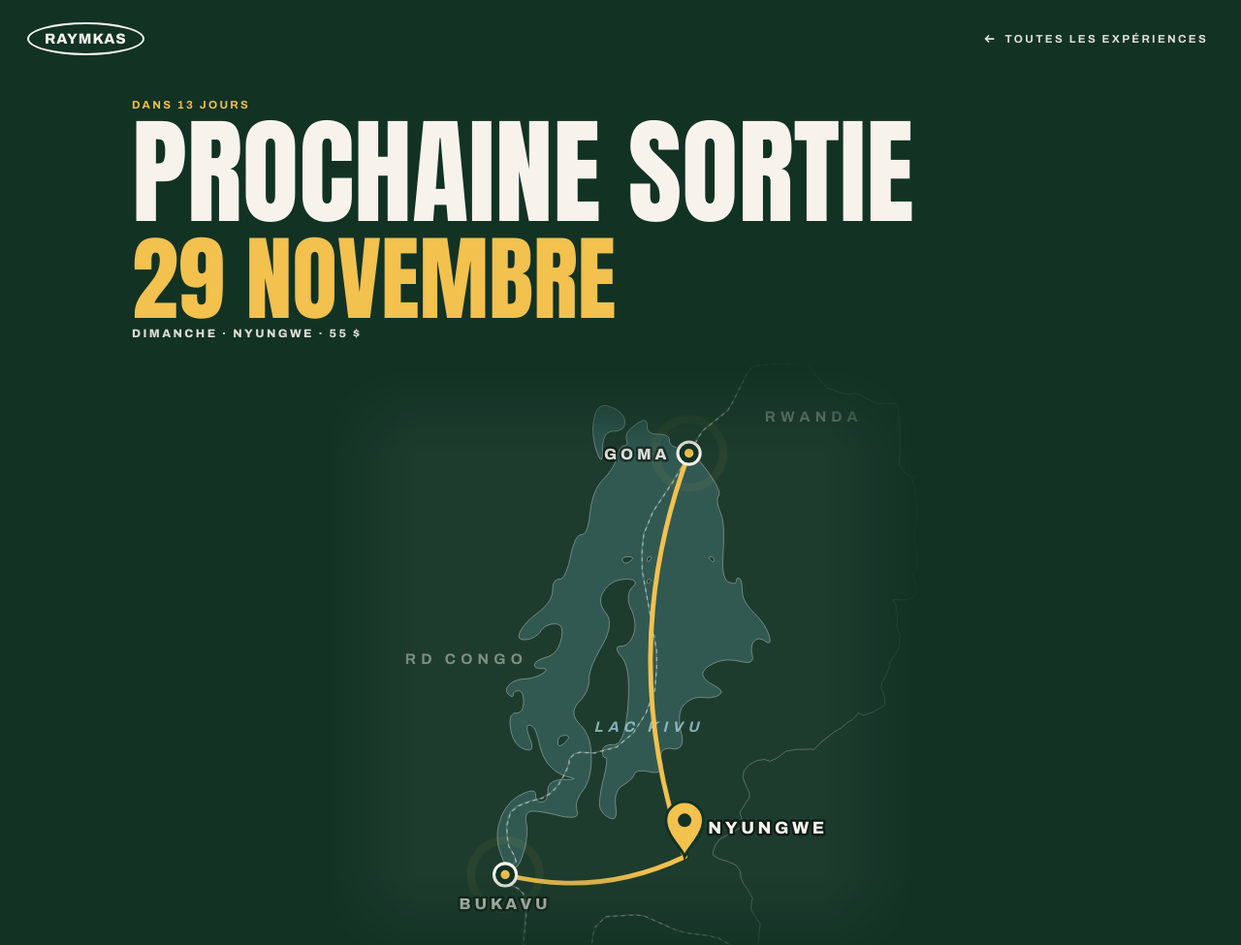
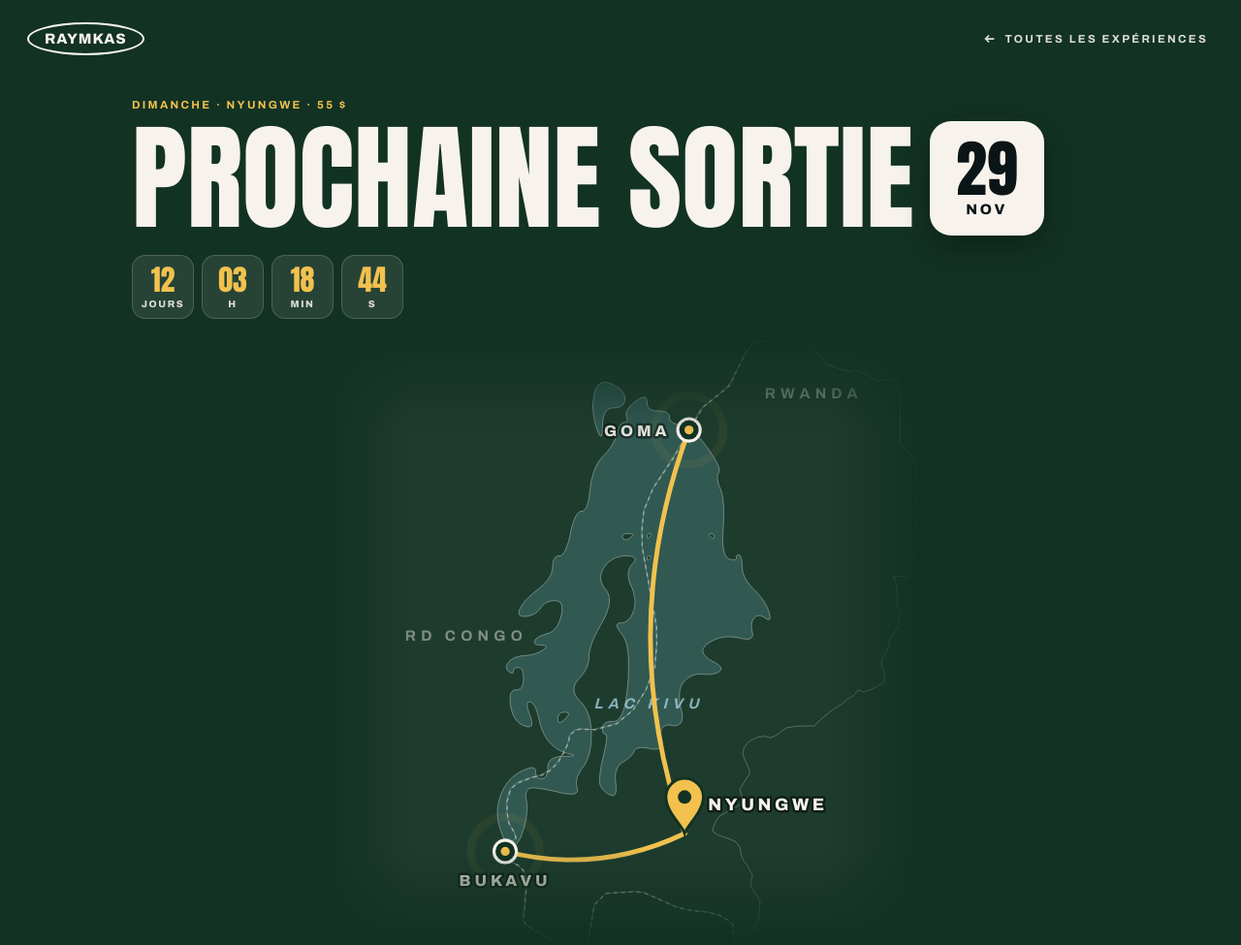
Before and after one commit to RossvieCode/raymkas, a plain HTML site: page prochaine-sortie.html in a window 1280 px wide. Shown: the top 975 px of the page at 97% size. Drawn offline with Linux system fonts and the light colour scheme; animation ran at ten frames a second.

Commit message:
Kashusha (5e expérience, départ Bukavu), bouton jaune « Prochaine sortie » dans le hero, badge 29 NOV + compte à rebours, depuis avril
Co-Authored-By: Claude Opus 5.5 <noreply@anthropic.com>

```diff
--- a/css/style.css
+++ b/css/style.css
@@ -354,9 +354,19 @@ footer .caps{margin-top:16px;font-size:11px;color:var(--muted)}
 @media (min-width:600px){.s-top{padding-left:28px;padding-right:28px}}
 .s-head{padding-top:36px}
 .s-head h1{font-size:clamp(52px,15vw,120px);line-height:.88;margin-top:10px}
-.s-date{display:flex;flex-direction:column;gap:6px;margin-top:14px}
-.s-date-big{font-size:clamp(46px,13vw,96px);line-height:.9;color:var(--sun)}
-.s-date-sub{font:800 12px/1.3 var(--wide);font-stretch:125%;letter-spacing:.2em;text-transform:uppercase;color:var(--fg-soft)}
+.s-title{display:flex;align-items:center;gap:16px;margin-top:10px}
+.s-title h1{margin-top:0}
+.s-badge{display:flex;flex-direction:column;align-items:center;justify-content:center;flex-shrink:0;
+  width:clamp(84px,22vw,118px);aspect-ratio:1;border-radius:22px;background:var(--white);color:var(--ink);box-shadow:0 12px 30px rgba(0,0,0,.3)}
+.s-badge b{font-size:clamp(44px,12vw,64px);line-height:.95;font-weight:400}
+.s-badge span{font:800 clamp(12px,3.2vw,15px)/1 var(--wide);font-stretch:125%;letter-spacing:.18em;text-transform:uppercase;margin-top:4px}
+/* compte à rebours */
+.s-countdown{display:flex;gap:8px;margin-top:20px}
+.cd-u{display:flex;flex-direction:column;align-items:center;justify-content:center;min-width:64px;padding:10px 6px 9px;border-radius:14px;
+  background:var(--fill-soft);border:1px solid var(--line)}
+.cd-u b{font-size:30px;line-height:1;font-weight:400;color:var(--sun);font-variant-numeric:tabular-nums}
+.cd-u small{margin-top:5px;font:800 10px/1 var(--wide);font-stretch:125%;letter-spacing:.16em;text-transform:uppercase;color:var(--fg-soft)}
+.cd-today{font-family:var(--display);font-size:34px;color:var(--sun)}
 .s-map{position:relative;max-width:640px;margin:18px auto 0;padding:0 8px}
 /* « Réserve maintenant » : apparaît quand le tracé arrive à destination */
 .s-book{display:flex;width:fit-content;margin:4px auto 0;height:54px;padding:0 30px;white-space:nowrap;
--- a/js/content.js
+++ b/js/content.js
@@ -6,7 +6,7 @@
 window.SITE = {
   brand: 'RAYMKAS',
   heroLead: 'De Goma & Bukavu, cap sur',
-  intro: 'On s’occupe du transport, du guide et des photos. Toi, tu profites. Plus de 500 voyageurs sont déjà partis avec nous depuis janvier.',
+  intro: 'On s’occupe du transport, du guide et des photos. Toi, tu profites. Plus de 500 voyageurs sont déjà partis avec nous depuis avril.',
   /* Photos de fond du hero (diaporama). srcWide/posWide : variante pour écrans larges (≥ 900 px). */
   heroSlides: [
     {src: 'assets/img/hero-lac.jpg', pos: '52% center'},        // lac Kivu : l'île vue d'en haut
@@ -54,7 +54,7 @@ window.CREATOR = {
 
 /* Chiffres clés */
 window.STATS = {
-  travelers: {n: 500, suffix: '+', label: 'voyageurs depuis janvier'},
+  travelers: {n: 500, suffix: '+', label: 'voyageurs depuis avril'},
   destinations: {label: 'expériences'},
   origins: {label: 'villes de départ', names: ['Goma', 'Bukavu']},
 };
@@ -67,6 +67,7 @@ window.MAP_PTS = {
   kibuye:  [328.8, 490.4],
   nyungwe: [285.0, 624.9],
   akagera: [769.4, 429.7],
+  kashusha: [163.0, 568.5],   // Sud-Kivu, au nord de Bukavu (env. 2,30° S, 28,84° E)
 };
 /* Villes de départ (RD Congo) : chaque expérience part de Goma ET de Bukavu ;
    la carte trace les deux routes vers la destination active. */
@@ -116,7 +117,17 @@ window.STOPS = [
     ],
   },
   {
-    key: 'nyungwe', num: '03', title: 'Nyungwe', meta: 'Forêt tropicale . Canopée',
+    key: 'kashusha', num: '03', title: 'Kashusha', meta: 'Sud-Kivu . Prairies',
+    color: '#34461c', zoom: 2.4, label: 'left',
+    origins: ['bukavu'],          // départ de Bukavu seulement (pas de frontière à passer)
+    text: 'À deux pas de Bukavu, sans passer la frontière : de grandes prairies vertes, les vaches qui paissent et les rangées d’eucalyptus. Une sortie nature au Sud-Kivu, pour respirer et faire de belles photos entre amis.',
+    tags: ['Prairies', 'Vaches', 'Sud-Kivu'],
+    photos: [
+      {src: 'assets/img/kashusha-1.jpg', alt: 'Quatre voyageurs posent dans la prairie de Kashusha, des vaches et des eucalyptus derrière eux'},
+    ],
+  },
+  {
+    key: 'nyungwe', num: '04', title: 'Nyungwe', meta: 'Forêt tropicale . Canopée',
     color: '#123224', zoom: 2.1, label: 'right',
     text: 'L’une des plus vieilles forêts d’Afrique. Tu marches sur une passerelle suspendue au-dessus des arbres, tu t’élances en tyrolienne, casque et harnais bien attachés, puis tu descends jusqu’à une cascade au cœur de la forêt.',
     tags: ['Passerelle de la canopée', 'Tyrolienne jusqu’à 1 020 m', 'Cascade'],
@@ -129,7 +140,7 @@ window.STOPS = [
     ],
   },
   {
-    key: 'akagera', num: '04', title: 'Akagera', meta: 'Savane . Safari',
+    key: 'akagera', num: '05', title: 'Akagera', meta: 'Savane . Safari',
     color: '#4a3f1e', zoom: 2.0, label: 'left',
     text: 'Le parc des « Big Five ». Tu parcours la savane à la rencontre des girafes et des antilopes, tu pique-niques face au lac, et tu repars avec ta photo souvenir dans le cadre du parc.',
     tags: ['Safari', 'Girafes', 'Pique-nique face au lac'],
--- a/js/sortie.js
+++ b/js/sortie.js
@@ -37,16 +37,29 @@
     return;
   }
   document.title = `${t0.title}, ${NEXT.longDate(t0).toLowerCase()} · ${SITE.brand}`;
-  $('#sCount').textContent = NEXT.countdown(t0);
-  // la date en grand, en jaune, sous le titre
-  $('#sDateBig').textContent = t0.day.toLocaleDateString('fr-FR', {day: 'numeric', month: 'long'});
-  $('#sDateSub').textContent = `${t0.day.toLocaleDateString('fr-FR', {weekday: 'long'})} · ${t0.title} · ${t0.price}`;
-  $('#sMap').setAttribute('aria-label', `Trajet depuis ${ORIGINS.map(o => o.title).join(' et ')} jusqu’à ${t0.title}`);
+  // au-dessus du titre : jour, destination, prix ; à côté : la date « 29 NOV »
+  $('#sCount').textContent = `${t0.day.toLocaleDateString('fr-FR', {weekday: 'long'})} · ${t0.title} · ${t0.price}`;
+  $('#sBadgeDay').textContent = t0.day.getDate();
+  $('#sBadgeMonth').textContent = NEXT.monthShort(t0);
+  // compte à rebours simple jusqu'au jour de la sortie
+  const cd = $('#sCountdown');
+  const unit = (n, l) => `<span class="cd-u"><b class="display">${String(n).padStart(2, '0')}</b><small>${l}</small></span>`;
+  function tick() {
+    const ms = t0.day - Date.now();
+    if (ms <= 0) { cd.innerHTML = '<span class="cd-today">C’est aujourd’hui&nbsp;!</span>'; return; }
+    const d = Math.floor(ms / 864e5), hh = Math.floor(ms / 36e5) % 24, mm = Math.floor(ms / 6e4) % 60, ss = Math.floor(ms / 1e3) % 60;
+    cd.innerHTML = unit(d, d > 1 ? 'jours' : 'jour') + unit(hh, 'h') + unit(mm, 'min') + unit(ss, 's');
+    cd.setAttribute('aria-label', `Départ dans ${d} jours et ${hh} heures`);
+  }
+  tick();
+  setInterval(tick, 1000);
 
   /* ---------- carte : Goma et Bukavu vers la destination ---------- */
   const svg = $('#sMap');
   const dest = PTS[t0.key];
-  const pts = [dest, ...ORIGINS.map(o => PTS[o.key])];
+  const from = ORIGINS.filter(o => (t0.origins || []).some(n => n.toLowerCase() === o.key)), ORIG = from.length ? from : ORIGINS;
+  const pts = [dest, ...ORIG.map(o => PTS[o.key])];
+  $('#sMap').setAttribute('aria-label', `Trajet depuis ${ORIG.map(o => o.title).join(' et ')} jusqu’à ${t0.title}`);
   const xs = pts.map(p => p[0]), ys = pts.map(p => p[1]);
   const x0 = Math.min(...xs) - 120, x1 = Math.max(...xs) + 150, y0 = Math.min(...ys) - 60, y1 = Math.max(...ys) + 60;
   svg.setAttribute('viewBox', `${x0} ${y0} ${x1 - x0} ${y1 - y0}`);
@@ -65,8 +78,8 @@
     <path class="m-lakes" d="${MAP.lakes}"/>
     <path class="m-border" d="${MAP.rwanda}"/>
     ${labels.map(l => `<text class="m-label${l.cls ? ' ' + l.cls : ''}" x="${l.x}" y="${l.y}" text-anchor="middle">${esc(l.t.toUpperCase())}</text>`).join('')}
-    ${ORIGINS.map(o => `<path class="m-route-base" stroke-width="1.4" d="${curve(PTS[o.key], dest)}"/>`).join('')}
-    <g class="m-route">${ORIGINS.map(o => `<path class="s-leg" stroke-width="3" d="${curve(PTS[o.key], dest)}"/>`).join('')}</g>
+    ${ORIG.map(o => `<path class="m-route-base" stroke-width="1.4" d="${curve(PTS[o.key], dest)}"/>`).join('')}
+    <g class="m-route">${ORIG.map(o => `<path class="s-leg" stroke-width="3" d="${curve(PTS[o.key], dest)}"/>`).join('')}</g>
     <g id="sPins"></g>`;
   // tracés qui avancent vers la destination au fil du défilement,
   // puis le bouton « Réserve maintenant » apparaît quand ils sont arrivés
@@ -97,7 +110,7 @@
   });
 
   const pinsEl = svg.querySelector('#sPins');
-  ORIGINS.forEach(o => {
+  ORIG.forEach(o => {
     const [x, y] = PTS[o.key], below = o.label === 'below', left = o.label === 'left';
     const tx = below ? 0 : left ? -12 : 12, ty = below ? 22 : 4, anchor = below ? 'middle' : left ? 'end' : 'start';
     pinsEl.insertAdjacentHTML('beforeend', `<g class="pin origin active" transform="translate(${x},${y})">
--- a/prochaine-sortie.html
+++ b/prochaine-sortie.html
@@ -10,7 +10,7 @@
 <link rel="preconnect" href="https://fonts.googleapis.com">
 <link rel="preconnect" href="https://fonts.gstatic.com" crossorigin>
 <link href="https://fonts.googleapis.com/css2?family=Anton&family=Archivo:wdth,wght@112..125,400..800&display=swap" rel="stylesheet">
-<link rel="stylesheet" href="css/style.css?v=10">
+<link rel="stylesheet" href="css/style.css?v=11">
 </head>
 <body class="page-sortie">
 
@@ -26,8 +26,11 @@
   <section class="s-head">
     <div class="wrap">
       <span class="caps trip-count" id="sCount"></span>
-      <h1 class="display">Prochaine sortie</h1>
-      <p class="s-date" id="sDate"><span class="display s-date-big" id="sDateBig"></span><span class="s-date-sub" id="sDateSub"></span></p>
+      <div class="s-title">
+        <h1 class="display">Prochaine sortie</h1>
+        <span class="s-badge" id="sBadge" aria-hidden="true"><b class="display" id="sBadgeDay"></b><span id="sBadgeMonth"></span></span>
+      </div>
+      <div class="s-countdown" id="sCountdown" role="timer" aria-live="off"></div>
     </div>
     <div class="s-map" id="sMapWrap">
       <svg id="sMap" role="img" aria-label="Trajet depuis Goma et Bukavu"></svg>
@@ -55,9 +58,9 @@
   <div class="caps">Goma . Bukavu</div>
 </footer>
 
-<script src="js/content.js?v=10"></script>
-<script src="js/upcoming.js?v=10"></script>
-<script src="js/map-data.js?v=10"></script>
-<script src="js/sortie.js?v=10"></script>
+<script src="js/content.js?v=11"></script>
+<script src="js/upcoming.js?v=11"></script>
+<script src="js/map-data.js?v=11"></script>
+<script src="js/sortie.js?v=11"></script>
 </body>
 </html>
```
Also changed, not shown: index.html (+8 -8 lines), js/main.js (+8 -6 lines), assets/img/kashusha-1-sm.jpg (added), assets/img/kashusha-1.jpg (added).
